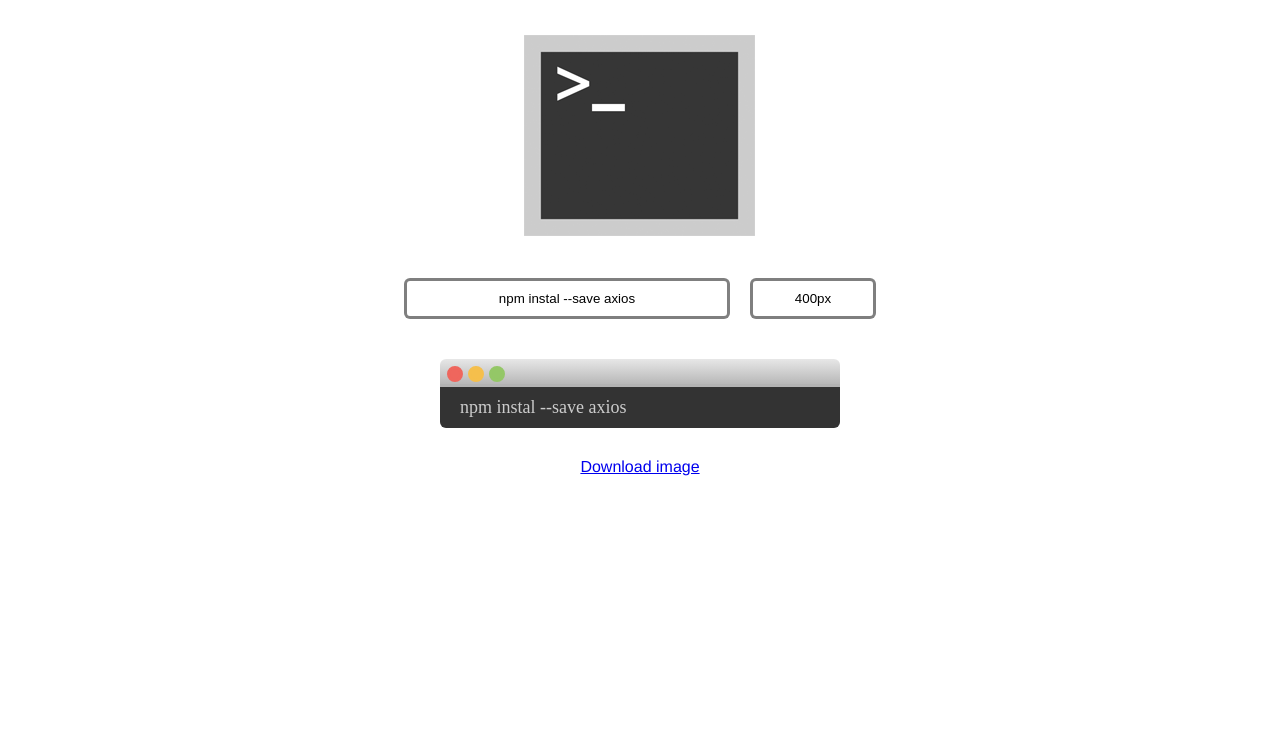
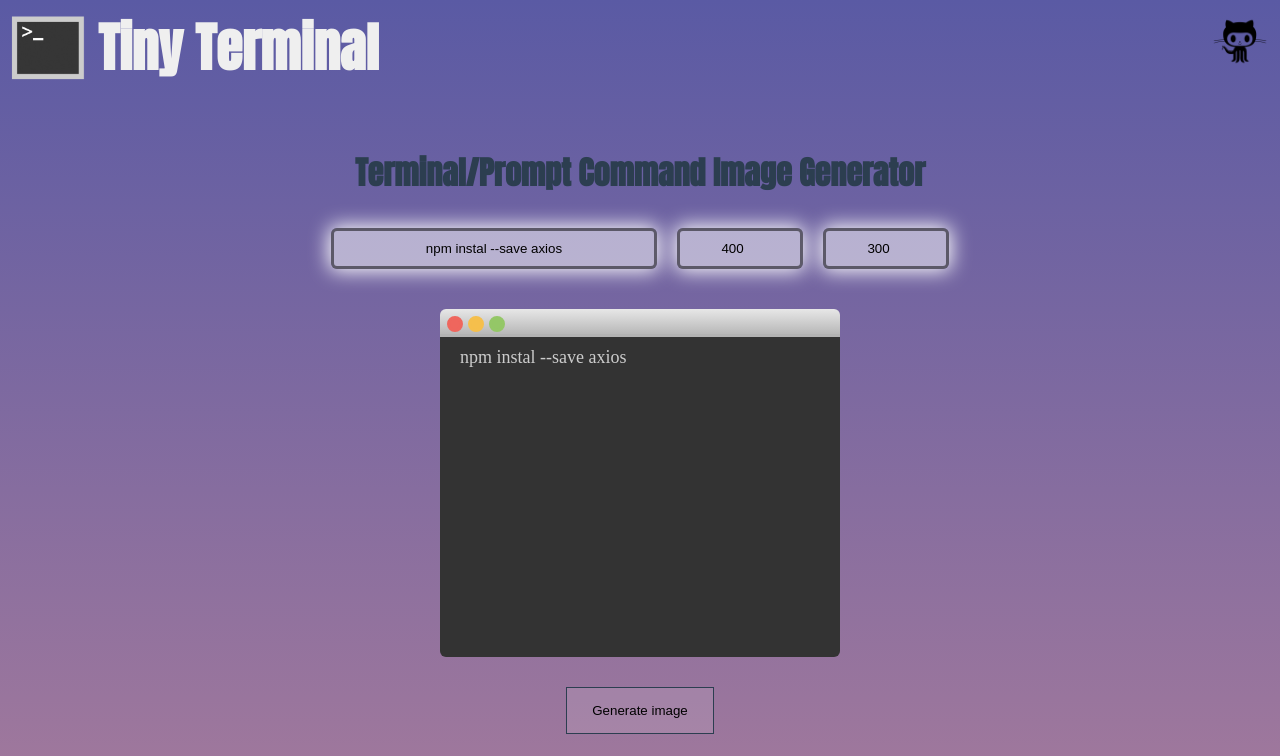
Before and after one commit to felipeblini/tiny-terminal-generator, a Vue app: page / in a window 1280 px wide. Shown: the top 756 px of the page. Built offline with nearby package versions, Linux system fonts and the light colour scheme.

Commit message:
finished

```diff
--- a/config/index.js
+++ b/config/index.js
@@ -23,7 +23,7 @@ module.exports = {
     // Use Eslint Loader?
     // If true, your code will be linted during bundling and
     // linting errors and warnings will be shown in the console.
-    useEslint: true,
+    useEslint: false,
     // If true, eslint errors and warnings will also be shown in the error overlay
     // in the browser.
     showEslintErrorsInOverlay: false,
--- a/index.html
+++ b/index.html
@@ -4,7 +4,8 @@
   <head>
     <meta charset="utf-8">
     <meta name="viewport" content="width=device-width,initial-scale=1.0">
-    <title>mac-cmd-mockup</title>
+    <title>Teminal/Prompt Command Online Generator</title>
+    <link href="https://fonts.googleapis.com/css?family=Anton" rel="stylesheet">
   </head>
 
   <body>
--- a/src/App.vue
+++ b/src/App.vue
@@ -1,6 +1,9 @@
 <template>
   <div id="app">
     <img src="./assets/Mac-Terminal-icon.png">
+    <span class="logo">Tiny Terminal</span>
+    <a class="github" href="https://github.com/felipeblini/terminal-generator">Terminal command generator</a>
+    <h1>Terminal/Prompt Command Image Generator</h1>
     <router-view/>
   </div>
 </template>
@@ -12,7 +15,53 @@ export default {
 </script>
 
 <style>
-/* html {
+#app {
+  font-family: "Avenir", Helvetica, Arial, sans-serif;
+  -webkit-font-smoothing: antialiased;
+  -moz-osx-font-smoothing: grayscale;
+  text-align: center;
+  color: #2c3e50;
+}
+
+img {
+  width: 80px;
+  height: 80px;
+  float: left;
+  margin-right: 10px;
+}
+
+span.logo {
+  display: block;
+  height: 80px;
+  color: #efefef;
+  font-weight: bolder;
+  font-size: 53px;
+  font-family: "Anton", sans-serif;
+  text-align: left;
+}
+
+a.github {
+  display: block;
+  text-indent: -9999px;
+  outline: none;
+  position: absolute;
+  right: 0;
+  top: 0;
+  width: 80px;
+  height: 80px;
+  background: url("./assets/if_github_394189.png") center center no-repeat;
+  background-size: 60px;
+}
+
+h1 {
+  font-family: "Anton", sans-serif;
+  margin-top: 60px;
+}
+</style>
+
+
+<style>
+html {
   height: 100%;
   -webkit-background-size: cover;
   -moz-background-size: cover;
@@ -56,13 +105,5 @@ export default {
       endColorstr="#a2799c",
       GradientType=0
     );
-  } */
-
-#app {
-  font-family: "Avenir", Helvetica, Arial, sans-serif;
-  -webkit-font-smoothing: antialiased;
-  -moz-osx-font-smoothing: grayscale;
-  text-align: center;
-  color: #2c3e50;
 }
 </style>
--- a/src/components/HelloWorld.vue
+++ b/src/components/HelloWorld.vue
@@ -1,10 +1,12 @@
 <template>
   <div class="hello">
+    <div v-if="!generated">
       <input v-model="command" type="text" />
 
-    <input v-model="width" type="text" class="width" />
+      <input v-model="width" type="number" class="width" />
+      <input v-model="height" type="number" class="width" />
 
-    <div class="terminal" :style="{ 'width': width }">
+      <div class="terminal" :style="{ 'width': width + 'px' }">
         <div class="header">
           <div class="circles">
             <div class="red"></div>
@@ -12,30 +14,118 @@
             <div class="green"></div>
           </div>
         </div>
-      <div class="content" :class="{ 'dark': dark, 'light': ligth }">
+        <div class="content" :style="{ 'height': height + 'px' }" :class="{ 'dark': dark, 'light': light }">
           {{ command }}
         </div>
       </div>
+    </div>
 
-    <a href="#">Download image</a>
+    <div v-if="generating">working...</div>
+
+    <div :class="{ hidden: !generated }">
+      <canvas ref="tutorial" id="tutorial">
+        Your browser does not support the HTML5 canvas tag.
+      </canvas>
+      <br>
+    </div>
+
+    <button v-if="!generated" @click="drawnCanvas">Generate image</button>
+    <button v-else @click="goBack">Back</button>
   </div>
 </template>
 
 <script>
+import { _roundedRect, _circle } from "./canvasHelper";
+
+const _headerBarHeigth = 35;
+const _canvasPad = 10;
+
 export default {
   name: "HelloWorld",
   data() {
     return {
       command: "npm instal --save axios",
-      width: "400px",
+      width: 400,
+      height: 300,
       dark: true,
-      light: false
+      light: false,
+      generating: false,
+      generated: false
     };
+  },
+  computed: {
+    computedHeight: function() {
+      return Number(this.height) + _canvasPad + _headerBarHeigth;
+    },
+    computedWidth: function() {
+      return Number(this.width) + _canvasPad;
     }
+  },
+  methods: {
+    drawnCanvas() {
+      this.generating = true;
+      console.log("generating", this.generating);
+      var canvas = this.$refs.tutorial;
+
+      if (canvas.getContext) {
+        canvas.width = this.computedWidth;
+        canvas.height = this.computedHeight;
+
+        const ctx = canvas.getContext("2d");
+
+        // the header bar
+        _roundedRect(
+          ctx,
+          10,
+          10,
+          this.width - _canvasPad * 2,
+          _headerBarHeigth,
+          8,
+          8,
+          8,
+          0,
+          0,
+          "#efefef"
+        );
+
+        //red circle
+        _circle(ctx, "#EF665D", 15, 17, 7, 0, Math.PI * 2, true, _canvasPad);
+
+        //yellow circle
+        _circle(ctx, "#F5BF4C", 35, 17, 7, 0, Math.PI * 2, true, _canvasPad);
+
+        //green circle
+        _circle(ctx, "#94C767", 55, 17, 7, 0, Math.PI * 2, true, _canvasPad);
+
+        // the content
+        ctx.fillStyle = "#333";
+        ctx.fillRect(
+          _canvasPad,
+          _headerBarHeigth + _canvasPad,
+          this.width - _canvasPad * 2,
+          this.height - _canvasPad
+        );
+
+        ctx.fillStyle = "#efefef";
+        ctx.font = "20px cursive";
+        ctx.fillText(
+          this.command,
+          _canvasPad + 10,
+          _canvasPad + _headerBarHeigth + 30
+        );
+      }
+
+      this.generating = false;
+      this.generated = true;
+    },
+    goBack() {
+      this.generated = false;
+    }
+  },
+  mounted() {}
 };
 </script>
 
-<!-- Add "scoped" attribute to limit CSS to this component only -->
 <style scoped>
 .terminal {
   margin: 30px auto;
@@ -60,25 +150,21 @@ export default {
     #e7e7e7 0%,
     #b8b8b8 100%
   ); /* Chrome10-25,Safari5.1-6 */
-
   background: linear-gradient(
     to bottom,
     #e7e7e7 0%,
     #b8b8b8 100%
   ); /* W3C, IE10+, FF16+, Chrome26+, Opera12+, Safari7+ */
-
   filter: progid:DXImageTransform.Microsoft.gradient(
       startColorstr="#e7e7e7",
       endColorstr="#b8b8b8",
       GradientType=0
     ); /* IE6-9 */
 }
-
 .circles {
   float: left;
   margin: 7px;
 }
-
 .circles div {
   float: left;
   width: 10px;
@@ -86,22 +172,18 @@ export default {
   border-radius: 50%;
   margin-right: 5px;
 }
-
 .circles div.red {
   border: solid #ef665d;
   background: #ef665d;
 }
-
 .circles div.yellow {
   border: solid #f5bf4c;
   background: #f5bf4c;
 }
-
 .circles div.green {
   border: solid #94c767;
   background: #94c767;
 }
-
 .content {
   border-bottom-right-radius: 6px;
   border-bottom-left-radius: 6px;
@@ -113,15 +195,12 @@ export default {
   color: #ccc;
   text-align: left;
 }
-
 .content.dark {
   background: #333;
 }
-
 .content.ligth {
   background: #f8f8f8;
 }
-
 input {
   width: 300px;
   border-radius: 6px;
@@ -131,13 +210,22 @@ input {
   background: rgba(255, 255, 255, 0.5);
   margin: 10px;
   text-align: center;
-
   -webkit-box-shadow: 0px 0px 20px 2px rgba(255, 255, 255, 1);
   -moz-box-shadow: 0px 0px 20px 2px rgba(255, 255, 255, 1);
   box-shadow: 0px 0px 20px 2px rgba(255, 255, 255, 1);
 }
-
 input.width {
   width: 100px;
+  outline: none;
+}
+button {
+  border: solid 1px #2c3e50;
+  background: rgba(255, 255, 255, 0.1);
+  padding: 15px 25px;
+  cursor: pointer;
+  outline: none;
+}
+.hidden {
+  display: none;
 }
 </style>
--- /dev/null
+++ b/src/components/canvasHelper.js
@@ -0,0 +1,50 @@
+export const _roundedRect = function (
+  ctx,
+  x,
+  y,
+  width,
+  height,
+  radius,
+  radiusTopLeft,
+  radiusTopRight,
+  radiusBottomLeft,
+  radiusBottomRight,
+  fillColor
+) {
+  ctx.fillStyle = fillColor;
+  ctx.beginPath();
+  ctx.moveTo(x, y + radius);
+  ctx.lineTo(x, y + height - radius);
+  ctx.arcTo(x, y + height, x + radius, y + height, radiusBottomLeft);
+  ctx.lineTo(x + width - radius, y + height);
+  ctx.arcTo(
+    x + width,
+    y + height,
+    x + width,
+    y + height - radius,
+    radiusBottomRight
+  );
+  ctx.lineTo(x + width, y + radius);
+  ctx.arcTo(x + width, y, x + width - radius, y, radius);
+  ctx.lineTo(x + radius, y);
+  ctx.arcTo(x, y, x, y + radius, radius);
+  ctx.fill();
+};
+
+export const _circle = function (
+  ctx,
+  fillStyle,
+  x,
+  y,
+  radius,
+  startAngle = 0,
+  endAngle = Math.PI * 2,
+  anticlockwise = true,
+  pad = 0
+) {
+  ctx.fillStyle = fillStyle;
+  ctx.beginPath();
+  ctx.arc(x + pad, y + pad, 7, startAngle, endAngle, true);
+  ctx.closePath();
+  ctx.fill();
+};
```
Also changed, not shown: src/assets/if_github_394189.png (added), 15 other files (tests, documents, lock files or other folders). Lines whose indentation alone changed are shown as unchanged.
